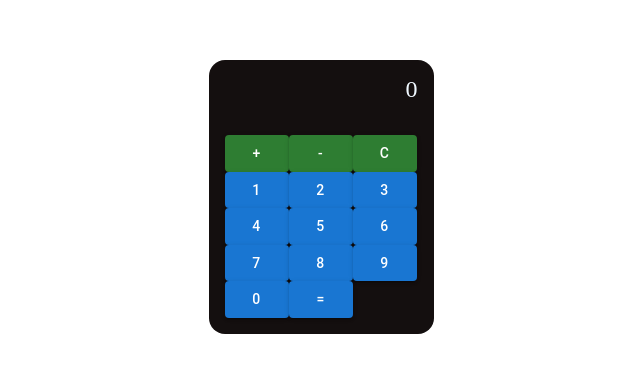
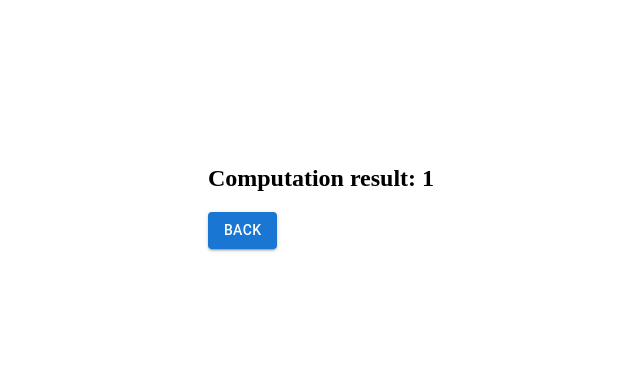
Before and after one commit to girsammatvienko/calculator, a React (Create React App) app: page /result/1 in a window 1280 px wide. Shown: the part 211-584 px from the top of the page, without its empty margins (319-959 px from the left). Built offline with nearby package versions, Linux system fonts and the light colour scheme.

Commit message:
Added routing

```diff
--- a/package.json
+++ b/package.json
@@ -16,6 +16,7 @@
     "@types/react-dom": "^17.0.14",
     "react": "^17.0.2",
     "react-dom": "^17.0.2",
+    "react-router-dom": "^6.2.2",
     "react-scripts": "5.0.0",
     "styled-components": "^5.3.3",
     "typescript": "^4.6.2",
--- a/src/App.tsx
+++ b/src/App.tsx
@@ -1,6 +1,8 @@
 import React, {useState} from 'react';
 import Button from '@mui/material/Button'
 import Calculator from "./components/Calculator";
+import {BrowserRouter, Route, Routes} from "react-router-dom";
+import ResultPage from "./components/ResultPage";
 
 function App() {
     const createDigits = () => {
@@ -56,15 +58,22 @@ function App() {
         }
   return (
     <div className="App">
-    <Calculator
+        <BrowserRouter>
+        <Routes>
+            <Route path={"/"} element={<Calculator
                 result={result}
                 calc={calc}
                 operators={ops}
                 updateCalc={updateCalc}
                 clear={clear}
                 createDigits={createDigits}
-        calculate={calculate}/>
+                calculate={calculate}/>}/>
+
+            <Route path={"/result/:result"} element={<ResultPage />}/>
+        </Routes>
+        </BrowserRouter>
     </div>
+
   );
 }
 
--- a/src/components/Calculator.tsx
+++ b/src/components/Calculator.tsx
@@ -1,9 +1,6 @@
 import React from "react";
-import Button from "@mui/material/Button";
 import {
     CalculatorProps,
-    DisplayProps,
-    KeypadProps
 } from "../props/props";
 import Display from "./Display";
 import Keypad from "./Keypad";
@@ -20,7 +17,8 @@ const Calculator: React.FC<CalculatorProps> = ({result, calc, operators, updateC
             updateCalc={updateCalc}
             clear={clear}
             createDigits={createDigits}
-            calculate={calculate}/>
+            calculate={calculate}
+            result={result}/>
     </div>);
 }
 
--- a/src/components/Digits.tsx
+++ b/src/components/Digits.tsx
@@ -2,11 +2,11 @@ import React from "react";
 import {DigitsProps, OperatorsProps} from "../props/props";
 import Button from "@mui/material/Button";
 
-const Digits: React.FC<DigitsProps> = ({createDigits, calculate, }) => {
+const Digits: React.FC<DigitsProps> = ({createDigits, result}) => {
     return (
         <div className="digits">
         { createDigits() }
-        <Button variant={"contained"} onClick={() => calculate()}>=</Button>
+        <Button variant={"contained"} href={`/result/${result}`}>=</Button>
         </div>
     );
 }
--- a/src/components/Keypad.tsx
+++ b/src/components/Keypad.tsx
@@ -3,7 +3,7 @@ import {KeypadProps} from "../props/props";
 import Operators from "./Operators";
 import Digits from "./Digits";
 
-const Keypad: React.FC<KeypadProps> = ({updateCalc, clear, createDigits, calculate}) => {
+const Keypad: React.FC<KeypadProps> = ({updateCalc, clear, createDigits, calculate, result}) => {
     return (
         <div className="keypad">
             <Operators
@@ -13,7 +13,8 @@ const Keypad: React.FC<KeypadProps> = ({updateCalc, clear, createDigits, calcula
 
             <Digits
                 createDigits={createDigits}
-                calculate={calculate}/>
+                calculate={calculate}
+                result={result}/>
         </div>
             );
 }
--- /dev/null
+++ b/src/components/ResultPage.tsx
@@ -0,0 +1,17 @@
+import React from "react";
+import {useParams} from "react-router-dom";
+import Button from "@mui/material/Button";
+
+const ResultPage: React.FC = ({}) => {
+    const { result } = useParams<{
+        result: string;
+    }>();
+    return (
+        <div className="result">
+          <h2>Computation result: {result}</h2>
+            <Button variant={"contained"} href={`/`}>Back</Button>
+        </div>
+    );
+}
+
+export default ResultPage;
```
Also changed, not shown: src/Example.tsx (deleted, +0 -19 lines), src/props/props.ts (+8 -1 lines), 1 other file (tests, documents, lock files or other folders). Lines whose indentation alone changed are shown as unchanged.
